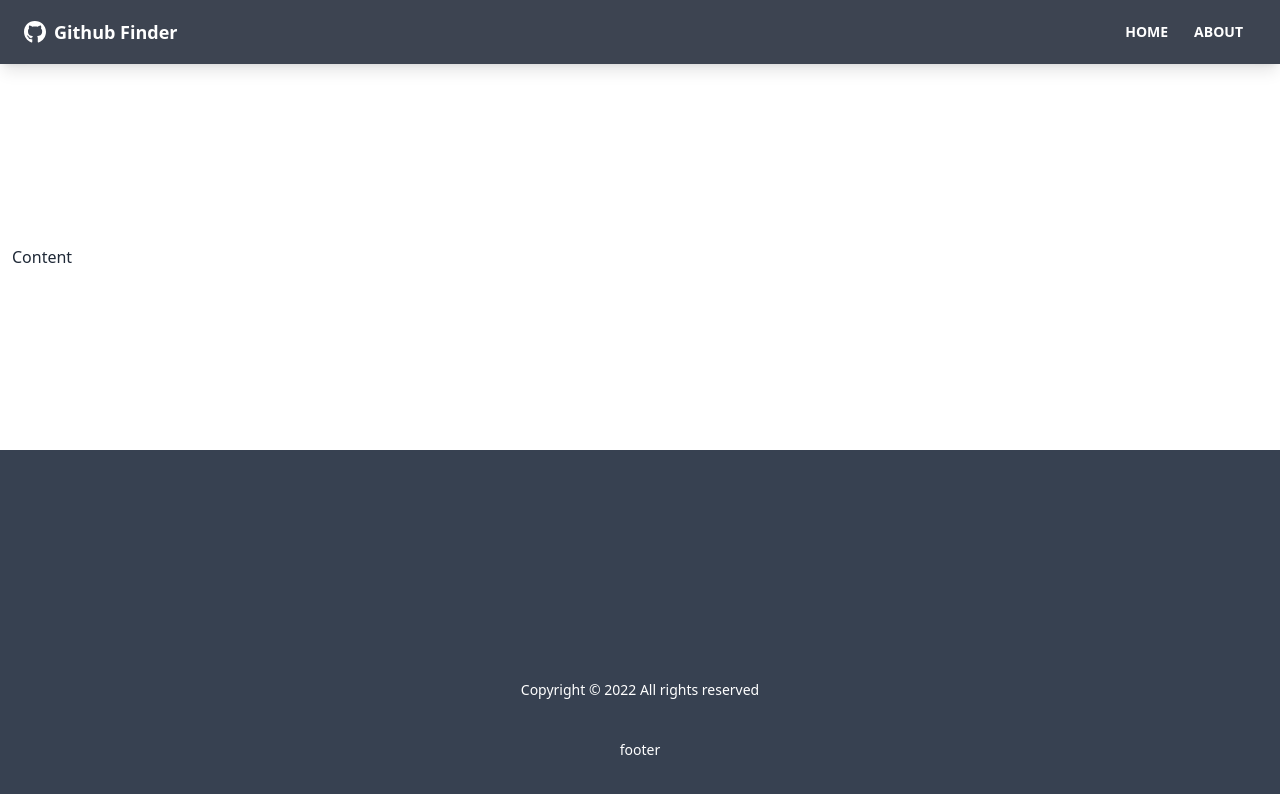
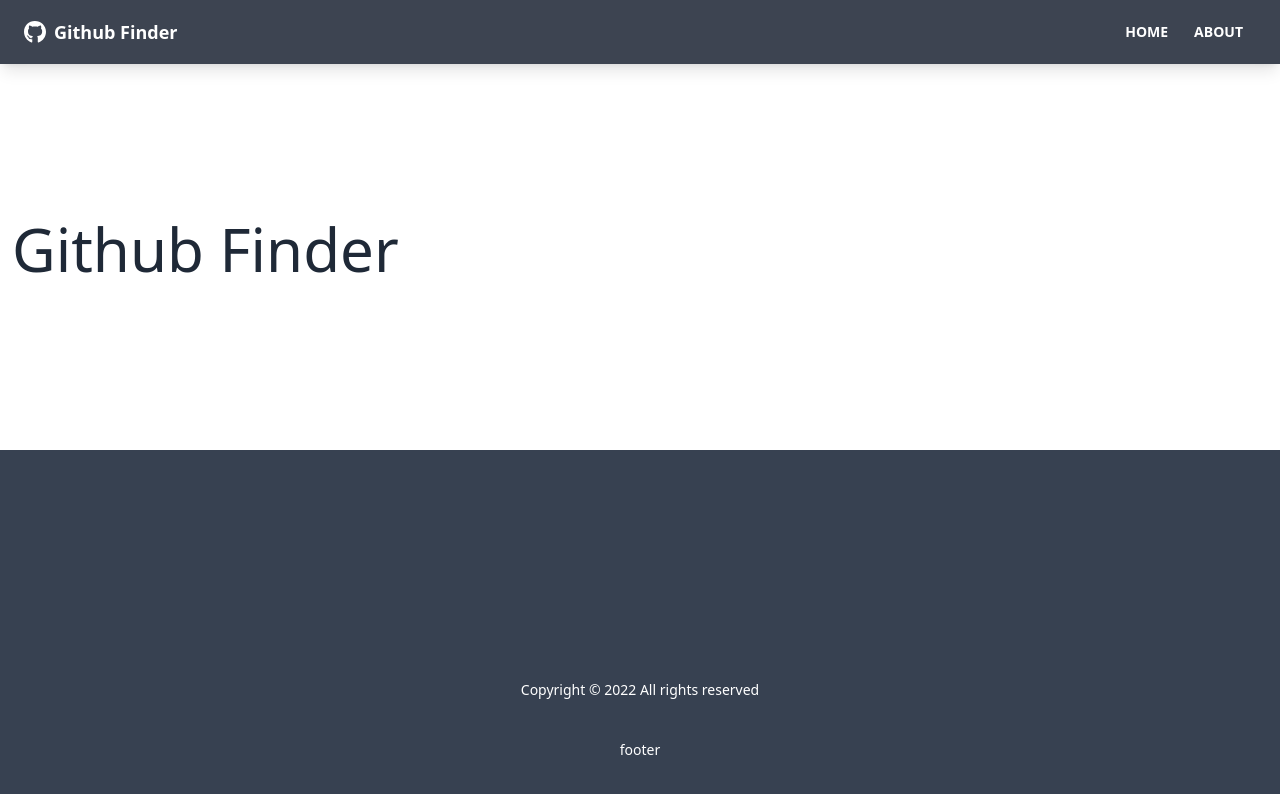
Before and after one commit to oulsm/github-finder, a React (Create React App) app: page /about in a window 1280 px wide. Shown: the top 794 px of the page. Built offline with nearby package versions, Linux system fonts and the light colour scheme.

Commit message:
17_04_30_8_22_update
Pages & Routes

```diff
--- a/src/App.js
+++ b/src/App.js
@@ -1,13 +1,25 @@
 import {BrowserRouter as Router, Route, Routes} from 'react-router-dom'
 import Navbar from './components/layout/Navbar';
 import Footer from './components/layout/Footer';
+import Home from './page/Home';
+import About from './page/About';
+import NotFound from './page/NotFound';
+
 function App() {
   return (
     <Router>
 
     <div className='flex flex-col justify-between h-screen'>
       <Navbar/>
-      <main className='container mx-auto px-3 pb-12'>Content</main>
+      <main className='container mx-auto px-3 pb-12'>
+        <Routes>
+          <Route path='/' element={<Home />} />
+          <Route path='/about' element={<About />} />
+          <Route path='/notfound' element={<NotFound />} />
+          <Route path='/*' element={<NotFound />} />
+
+          </Routes>
+        </main>
     <Footer/>
     </div>
 
--- a/src/components/layout/Navbar.jsx
+++ b/src/components/layout/Navbar.jsx
@@ -17,7 +17,7 @@
                 <Link to='/' className='btn btn-ghost btn-sm rounded-btn'>
                     Home
                 </Link>
-                <Link to='/' className='btn btn-ghost btn-sm rounded-btn'>
+                <Link to='/about' className='btn btn-ghost btn-sm rounded-btn'>
                     About
                 </Link>
             </div>
--- /dev/null
+++ b/src/page/About.jsx
@@ -0,0 +1,11 @@
+import React from 'react'
+
+function About() {
+  return (
+    <div>
+      <h1 className="text-6xl mb-4">Github Finder</h1>
+    </div>
+  )
+}
+
+export default About
--- /dev/null
+++ b/src/page/Home.jsx
@@ -0,0 +1,11 @@
+import React from 'react'
+
+function Home() {
+  return (
+    <div>
+      <h1 className="text-6xl">Welcome</h1>
+    </div>
+  )
+}
+
+export default Home
--- /dev/null
+++ b/src/page/NotFound.jsx
@@ -0,0 +1,22 @@
+import React from 'react'
+import {FaHome} from 'react-icons/fa'
+import {Link} from 'react-router-dom'
+
+function NotFound() {
+  return (
+    <div className='hero'>
+      <div className="text-center hero-content">
+        <div className="max-w-lg">
+            <h1 className="text-8xl font-bold mb-8">Oops!</h1>
+        </div>
+        <p className="text-5xl mb-8">404 - Page not found</p>
+        <Link to='/' className='btn btn-primary btn-lg'>
+            <FaHome className='mr-2' />
+            Back To Home
+        </Link>
+      </div>
+    </div>
+  )
+}
+
+export default NotFound
```
